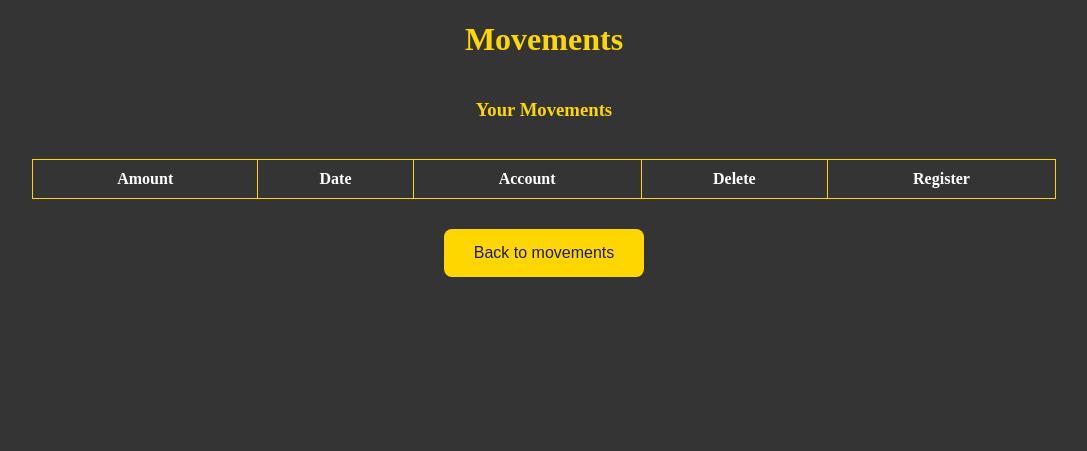
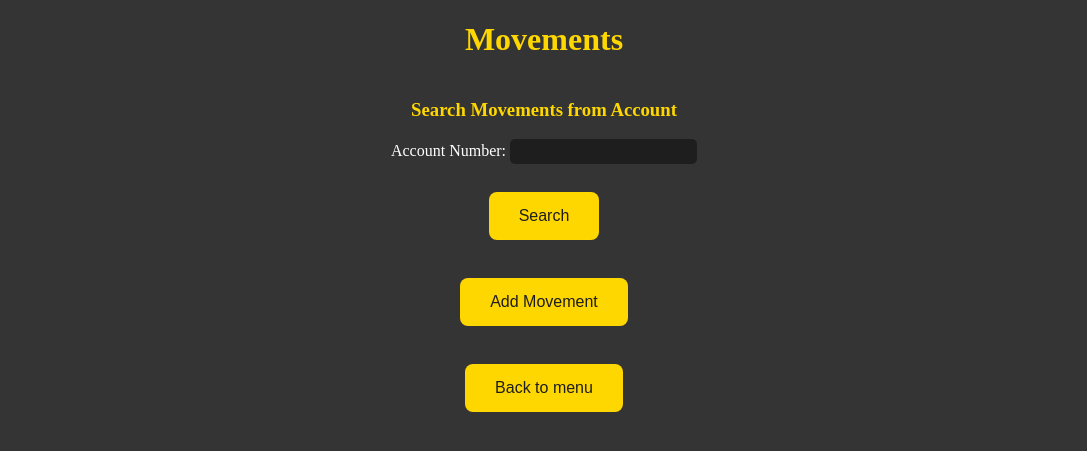
Before and after one commit to EthanMoreta/Finance-Database, a Flask app: page /movement in a window 1280 px wide. Shown: the top 451 px of the page, without its empty margins (96-1183 px from the left). Run offline with Flask 3, Linux system fonts and the light colour scheme; lists and menus that the app fills with data are empty.

Commit message:
Update movement.html

```diff
--- a/templates/movement.html
+++ b/templates/movement.html
@@ -46,54 +46,24 @@
             color: #FFD700;
             text-align: center;
         }
-        table {
-            width: 80%;
-            border-collapse: collapse;
-            margin: 20px 0;
-        }
-        td, th {
-            color: white;
-            border: 1px solid #FFD700;
-            text-align: center;
-            padding: 10px;
-        }
     </style>
 </head>
 <body>
     <h1>Movements</h1>
-    <h3>Your Movements</h3>
-    <table>
-        <thead>
-            <tr>
-                <th>Amount</th>
-                <th>Date</th>
-                <th>Account</th>
-                <th>Delete</th>
-                <th>Register</th>
-            </tr>
-        </thead>
-        <tbody>
-            {% for movement in movements %}
-            <tr>
-                <td>{{ movement.amount }}</td>
-                <td>{{ movement.movement_date }}</td>
-                <td>{{ movement.my_account }}</td>
-                <td>
-                    <form action="/delete_movement/{{ movement.movement_id }}" method="GET">
-                        <button type="submit" class="button">Delete</button>
-                    </form>
-                </td>
-                <td>
-                    <form action="/register_movement/{{ movement.movement_id }}" method="GET">
-                        <button type="submit" class="button">Register</button>
-                    </form>
-                </td>
-            </tr>
-            {% endfor %}
-        </tbody>
-    </table>
-    <a href="/movement">
-        <button type="button" class="button">Back to movements</button>
+    <form action="/movement_search" method="POST">
+        <h3>Search Movements from Account</h3>
+        <label class="labels">Account Number:</label>
+        <input type="number" name="account_number" required class="inputs"><br>
+        <br>
+        <button type="submit" class="button">Search</button>
+    </form>
+    <br>
+    <a href="/add_movement">
+        <button type="button" class="button">Add Movement</button>
+    </a>
+    <br>
+    <a href="/">
+        <button type="button" class="button">Back to menu</button>
     </a>
 </body>
 </html>
```
